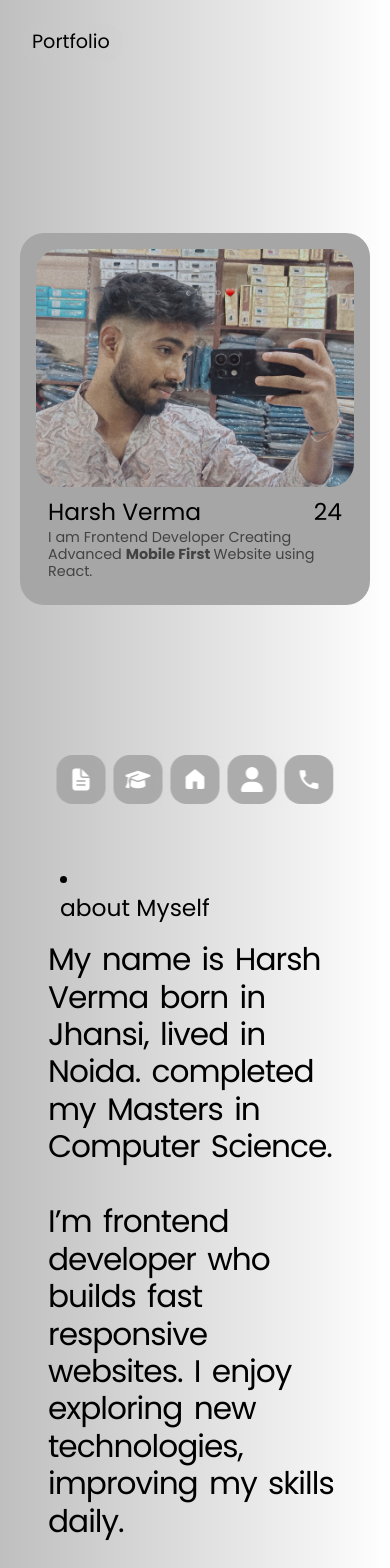
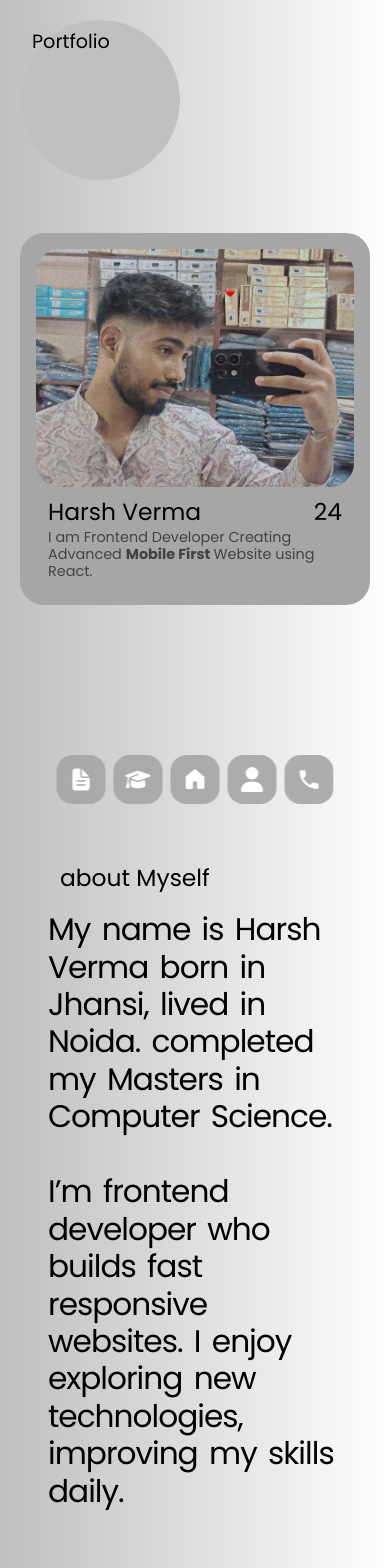
Before and after one commit to harshverma3206/harshportfolio, a React (Vite) app: page / in a window 390 px wide. Shown: the top 1568 px of the page. Built offline with nearby package versions, Linux system fonts and the light colour scheme.

Commit message:
custom cursor

```diff
--- a/package.json
+++ b/package.json
@@ -11,6 +11,7 @@
   },
   "dependencies": {
     "@tailwindcss/vite": "^4.2.2",
+    "gsap": "^3.15.0",
     "react": "^19.2.0",
     "react-dom": "^19.2.0",
     "react-icons": "^5.6.0",
--- a/src/Pages/Main/Mainpage.jsx
+++ b/src/Pages/Main/Mainpage.jsx
@@ -1,4 +1,6 @@
-import React from 'react'
+import React, { useRef } from 'react'
+import { gsap } from 'gsap'
+
 import Home from './Sections/Home'
 import About from './Sections/About'
 import Contact from './Sections/Contact'
@@ -7,8 +9,29 @@ import Projects from './Sections/Projects'
 import Navigation from '../../Components/Navigation/Navigation'
 
 const Mainpage = () => {
+
+  const customMouse = useRef()
+
+  const handler = (e) => {
+    console.log(e.clientX, e.clientY)
+
+    gsap.to(customMouse.current, {
+      x: e.clientX - 125,
+      y: e.clientY - 125,
+      duration: 0.5,
+    })
+  }
+
   return (
-    <div className='bg-gradient-to-r from-[#bfbfbf] to-[#ffffff] p-5! lg:px-10! sm:py-10! flex flex-col gap-25!'>
+    <div
+      onMouseMove={(e) => {
+        handler(e)
+      }}
+      className='bg-gradient-to-r from-[#bfbfbf] to-[#ffffff] p-5! lg:px-10! sm:py-10! flex flex-col gap-25! relative'>
+      <div
+        className='bg-[#c0c0c0] h-40 w-40 fixed rounded-full pointer-events-none'
+        ref={customMouse}
+      ></div>
       <Navigation />
       <Home />
       <About />
--- a/src/Pages/Main/Sections/About.jsx
+++ b/src/Pages/Main/Sections/About.jsx
@@ -3,7 +3,7 @@ import React from 'react'
 const About = () => {
   return (
     <div className='p-7! max-w-275 mx-auto!'>
-      <li className='text-[20px] ml-3!'><h2>about Myself</h2></li>
+      <li className='text-[20px] ml-3!'><h2 className=''>about Myself</h2></li>
       <p className='mt-5!'>My name is Harsh Verma born in Jhansi, lived in Noida. completed my Masters in Computer Science.
         <br /> <br />
         I’m frontend developer who builds fast responsive websites. I enjoy exploring new technologies, improving my skills daily.</p>
--- a/src/index.css
+++ b/src/index.css
@@ -14,26 +14,30 @@ body {
   padding: 0;
   box-sizing: border-box;
   scroll-behavior: smooth;
+  user-select: none;
 }
 
 h1 {
   font-size: clamp(16px, 5vw, 1.2rem);
-
+  z-index: 100;
 }
 
 h2 {
   font-size: clamp(18px, 6vw, 1.5rem);
   line-height: 1.1;
+  z-index: 100;
 }
 
 h3 {
   font-size: clamp(20px, 10vw, 4rem);
   font-weight: 900;
+  z-index: 100;
 }
 
 h4 {
   font-size: clamp(10px, 3.7vw, 1.1rem);
   line-height: 1.1;
+  z-index: 100!;
   word-spacing: 1px;
 }
 
@@ -42,6 +46,7 @@ h5 {
   line-height: 1.2;
   opacity: 0.6;
   /* word-spacing: 2px; */
+  z-index: 100;
 }
 
 p {
@@ -49,14 +54,23 @@ p {
   line-height: 1.2;
   letter-spacing: -1px;
   word-spacing: 4px;
+  z-index: 100;
 }
 
 img {
   display: block;
   object-fit: cover;
+  z-index: 100;
 }
+
 
 button {
   cursor: pointer;
   border: none;
+  z-index: 100;
 }
+
+li{
+  list-style: none;
+  z-index: 100;
+}
```
Also changed, not shown: 1 other file (tests, documents, lock files or other folders).
